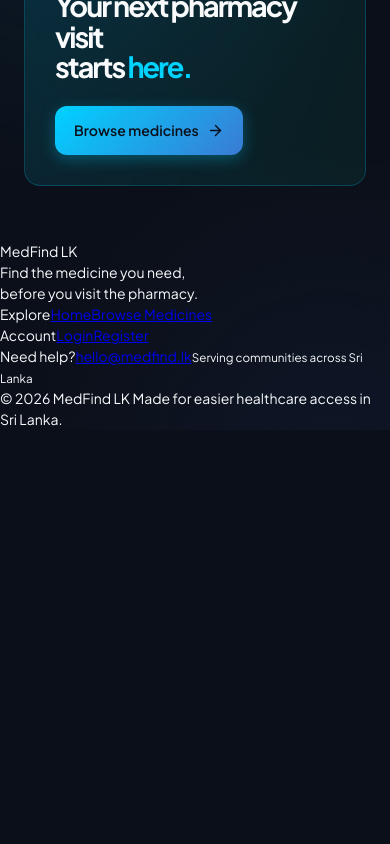
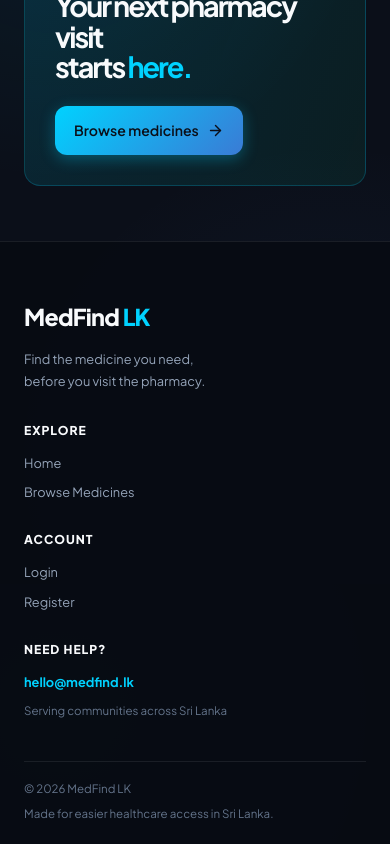
Before and after one commit to it24103609/mini-hackathon, a React app in the folder frontend/: page / in a window 390 px wide. Shown: the part 3636-4480 px from the top of the page. Before the commit the page ends 4066 px from the top, so only its background shows below. Built offline with nearby package versions, Linux system fonts and the light colour scheme; no server answers; the HTML template or start-up script is replaced by a standard one.

Commit message:
time illa bossi465t

```diff
--- a/frontend/src/components/Navbar.jsx
+++ b/frontend/src/components/Navbar.jsx
@@ -52,7 +52,7 @@
 
         {/* Desktop Navigation Links */}
         <div className="navbar-desktop-links">
-          <Link to="/" className="btn btn-secondary" style={{ padding: '8px 16px', fontSize: '0.88rem' }}>
+          <Link to="/medicines" className="btn btn-secondary" style={{ padding: '8px 16px', fontSize: '0.88rem' }}>
             Browse Medicines
           </Link>
 
@@ -170,7 +170,7 @@
             </div>
           )}
 
-          <Link to="/" onClick={closeMenu} className="btn btn-secondary" style={{ width: '100%', justifyContent: 'flex-start' }}>
+          <Link to="/medicines" onClick={closeMenu} className="btn btn-secondary" style={{ width: '100%', justifyContent: 'flex-start' }}>
             <Pill size={16} /> Browse Medicines
           </Link>
 
--- a/frontend/src/index.css
+++ b/frontend/src/index.css
@@ -24,6 +24,38 @@
   --radius-lg: 16px;
   --radius-md: 12px;
   --radius-sm: 8px;
+}
+
+/* Shared footer used by every page */
+.site-footer {
+  margin-top: auto;
+  padding: 58px max(24px, calc((100% - 1096px) / 2)) 22px;
+  background: rgba(7, 11, 19, 0.94);
+  border-top: 1px solid var(--border-color);
+}
+
+.footer-inner { display: grid; grid-template-columns: 1.7fr 1fr 1fr 1.35fr; gap: 35px; padding-bottom: 42px; }
+.footer-logo { color: var(--text-main); font-size: 1.45rem; font-weight: 800; letter-spacing: -0.7px; }
+.footer-logo span { color: var(--primary); }
+.footer-brand p { color: var(--text-muted); font-size: 0.8rem; line-height: 1.7; margin-top: 14px; }
+.footer-links, .footer-contact { display: flex; flex-direction: column; align-items: flex-start; gap: 10px; }
+.footer-links span, .footer-contact span { color: var(--text-main); font-size: 0.76rem; font-weight: 800; text-transform: uppercase; letter-spacing: 1px; margin-bottom: 5px; }
+.footer-links a, .footer-contact a { color: var(--text-muted); font-size: 0.8rem; text-decoration: none; transition: color 0.2s ease; }
+.footer-links a:hover, .footer-contact a:hover { color: var(--primary); }
+.footer-contact a { color: var(--primary); font-weight: 700; }
+.footer-contact small { color: var(--text-dim); font-size: 0.72rem; line-height: 1.5; }
+.footer-bottom { max-width: 1152px; margin: 0 auto; padding-top: 18px; border-top: 1px solid var(--border-color); color: var(--text-dim); font-size: 0.72rem; }
+.footer-bottom span { float: right; }
+
+@media (max-width: 800px) {
+  .footer-inner { grid-template-columns: 1fr 1fr; }
+  .footer-brand { grid-column: 1 / -1; }
+  .footer-bottom span { float: none; display: block; margin-top: 7px; }
+}
+
+@media (max-width: 480px) {
+  .footer-inner { grid-template-columns: 1fr; gap: 28px; }
+  .footer-brand { grid-column: auto; }
 }
 
 * {
```
